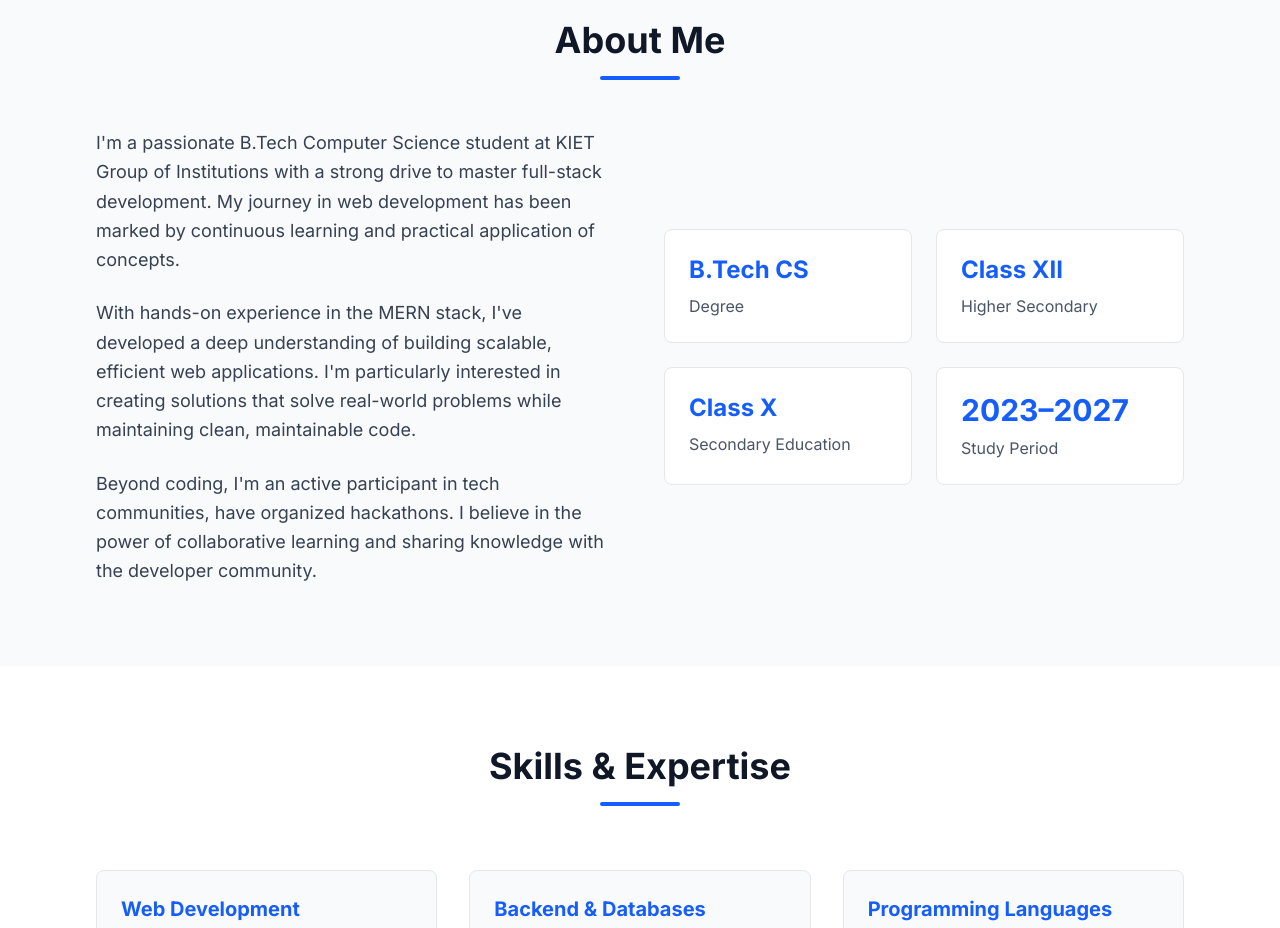
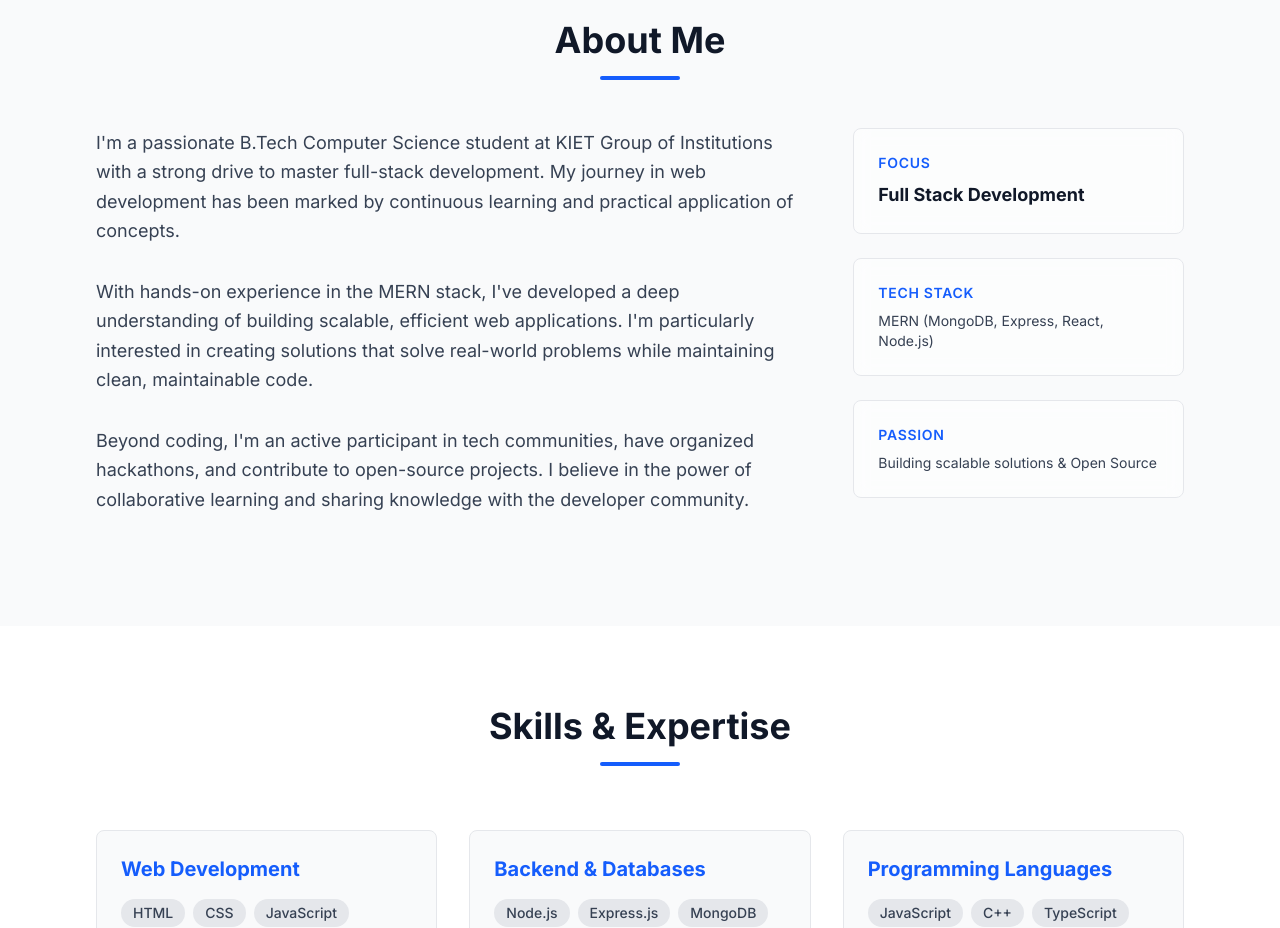
Before and after one commit to pragati23-ux/Portfolio, a React (Vite) app: page / in a window 1280 px wide. Shown: the part 860-1788 px from the top of the page. Built offline with nearby package versions, Linux system fonts and the light colour scheme; no server answers.

Commit message:
Redesign About section - removed stats, improved professional layout

```diff
--- a/src/sections/About.tsx
+++ b/src/sections/About.tsx
@@ -32,15 +32,16 @@ export function About({ isDark }: AboutProps) {
           </div>
 
           {/* Content */}
-          <div className="grid grid-cols-1 md:grid-cols-2 gap-12 items-center">
-            {/* Text Content */}
+          <div className="grid grid-cols-1 lg:grid-cols-3 gap-12 items-start">
+            {/* Main Content - Takes 2 columns */}
             <motion.div
               initial={{ opacity: 0, x: -30 }}
               whileInView={{ opacity: 1, x: 0 }}
               transition={{ duration: 0.8 }}
               viewport={{ once: true }}
+              className="lg:col-span-2"
             >
-              <p className={`text-lg leading-relaxed mb-6 ${
+              <p className={`text-lg leading-relaxed mb-8 ${
                 isDark ? 'text-gray-300' : 'text-gray-700'
               }`}>
                 I'm a passionate B.Tech Computer Science student
@@ -50,7 +51,7 @@ export function About({ isDark }: AboutProps) {
                 concepts.
               </p>
 
-              <p className={`text-lg leading-relaxed mb-6 ${
+              <p className={`text-lg leading-relaxed mb-8 ${
                 isDark ? 'text-gray-300' : 'text-gray-700'
               }`}>
                 With hands-on experience in the MERN stack, I've developed a
@@ -60,81 +61,72 @@ export function About({ isDark }: AboutProps) {
                 maintainable code.
               </p>
 
-              <p className={`text-lg leading-relaxed ${
+              <p className={`text-lg leading-relaxed mb-8 ${
                 isDark ? 'text-gray-300' : 'text-gray-700'
               }`}>
                 Beyond coding, I'm an active participant in tech communities,
-                have organized hackathons.
-                 I believe in the power of collaborative learning and
+                have organized hackathons, and contribute to open-source
+                projects. I believe in the power of collaborative learning and
                 sharing knowledge with the developer community.
               </p>
             </motion.div>
 
-            {/* Stats */}
+            {/* Highlights - Takes 1 column */}
             <motion.div
               initial={{ opacity: 0, x: 30 }}
               whileInView={{ opacity: 1, x: 0 }}
               transition={{ duration: 0.8 }}
               viewport={{ once: true }}
-              className="grid grid-cols-2 gap-6"
+              className="space-y-6"
             >
-              <div className={`p-6 rounded-lg ${
+              <div className={`p-6 rounded-lg backdrop-blur-sm ${
                 isDark
-                  ? 'bg-gray-900 border border-gray-700'
-                  : 'bg-white border border-gray-200'
+                  ? 'bg-gray-900/50 border border-gray-700'
+                  : 'bg-white/50 border border-gray-200'
               }`}>
-                <div className={`text-2xl font-bold mb-2 ${
-                    isDark ? 'text-blue-400' : 'text-blue-600'
-                  }`}>
-                    B.Tech CS
-                  </div>
-                  <p className={`${isDark ? 'text-gray-400' : 'text-gray-600'}`}>
-                    Degree
-                  </p>
-              </div>
-
-              <div className={`p-6 rounded-lg ${
-                isDark
-                  ? 'bg-gray-900 border border-gray-700'
-                  : 'bg-white border border-gray-200'
-              }`}>
-                <div className={`text-2xl font-bold mb-2 ${
+                <h3 className={`text-sm font-semibold uppercase tracking-wider mb-2 ${
                   isDark ? 'text-blue-400' : 'text-blue-600'
                 }`}>
-                  Class XII
-                </div>
-                <p className={`${isDark ? 'text-gray-400' : 'text-gray-600'}`}>
-                  Higher Secondary
+                  Focus
+                </h3>
+                <p className={`text-lg font-bold ${
+                  isDark ? 'text-white' : 'text-gray-900'
+                }`}>
+                  Full Stack Development
                 </p>
               </div>
 
-              <div className={`p-6 rounded-lg ${
+              <div className={`p-6 rounded-lg backdrop-blur-sm ${
                 isDark
-                  ? 'bg-gray-900 border border-gray-700'
-                  : 'bg-white border border-gray-200'
+                  ? 'bg-gray-900/50 border border-gray-700'
+                  : 'bg-white/50 border border-gray-200'
               }`}>
-                <div className={`text-2xl font-bold mb-2 ${
+                <h3 className={`text-sm font-semibold uppercase tracking-wider mb-2 ${
                   isDark ? 'text-blue-400' : 'text-blue-600'
                 }`}>
-                  Class X
-                </div>
-                <p className={`${isDark ? 'text-gray-400' : 'text-gray-600'}`}>
-                  Secondary Education
+                  Tech Stack
+                </h3>
+                <p className={`text-sm ${
+                  isDark ? 'text-gray-300' : 'text-gray-700'
+                }`}>
+                  MERN (MongoDB, Express, React, Node.js)
                 </p>
               </div>
 
-              <div className={`p-6 rounded-lg ${
+              <div className={`p-6 rounded-lg backdrop-blur-sm ${
                 isDark
-                  ? 'bg-gray-900 border border-gray-700'
-                  : 'bg-white border border-gray-200'
+                  ? 'bg-gray-900/50 border border-gray-700'
+                  : 'bg-white/50 border border-gray-200'
               }`}>
-                <div className={`text-3xl font-bold mb-2 ${
+                <h3 className={`text-sm font-semibold uppercase tracking-wider mb-2 ${
                   isDark ? 'text-blue-400' : 'text-blue-600'
                 }`}>
-                  2023–2027
-                </div>
-                <p className={`${isDark ? 'text-gray-400' : 'text-gray-600'}`}>
-                  Study Period
+                  Passion
+                </h3>
+                <p className={`text-sm ${
+                  isDark ? 'text-gray-300' : 'text-gray-700'
+                }`}>
+                  Building scalable solutions & Open Source
                 </p>
               </div>
             </motion.div>
```
